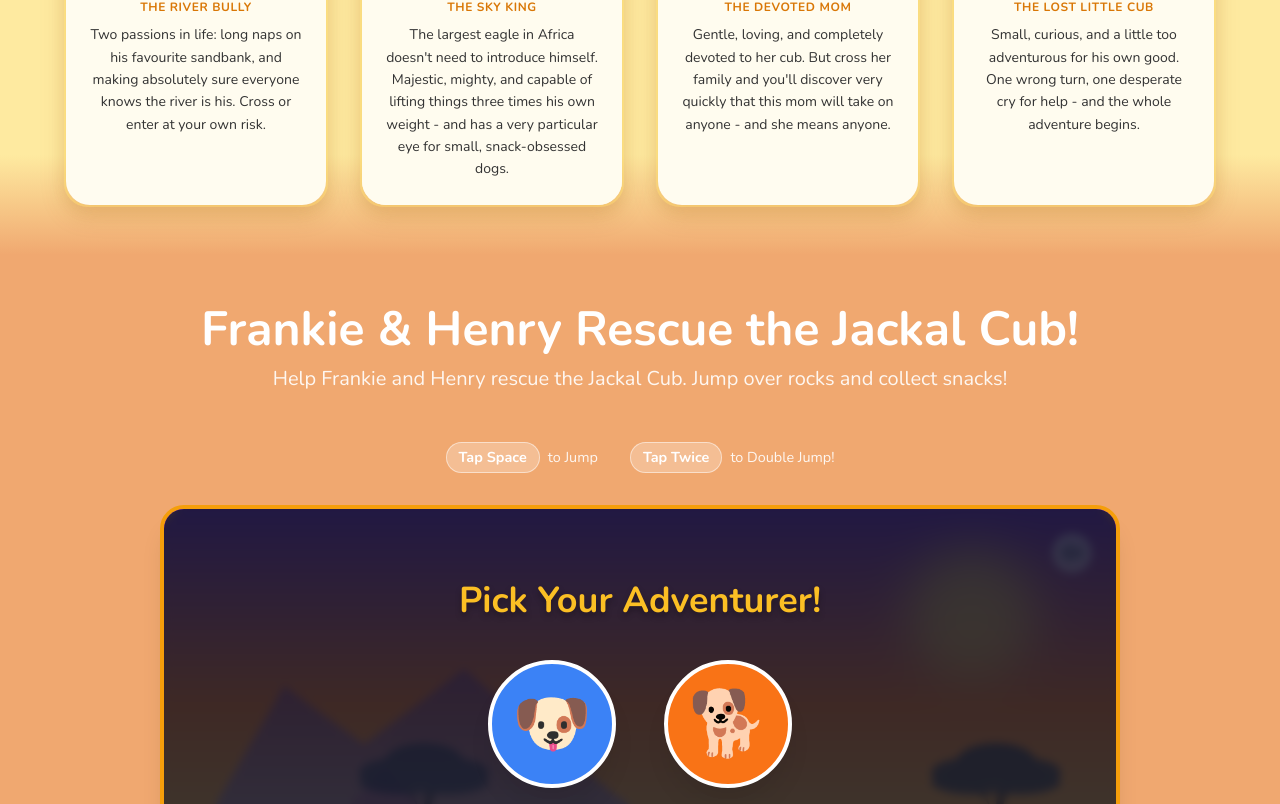
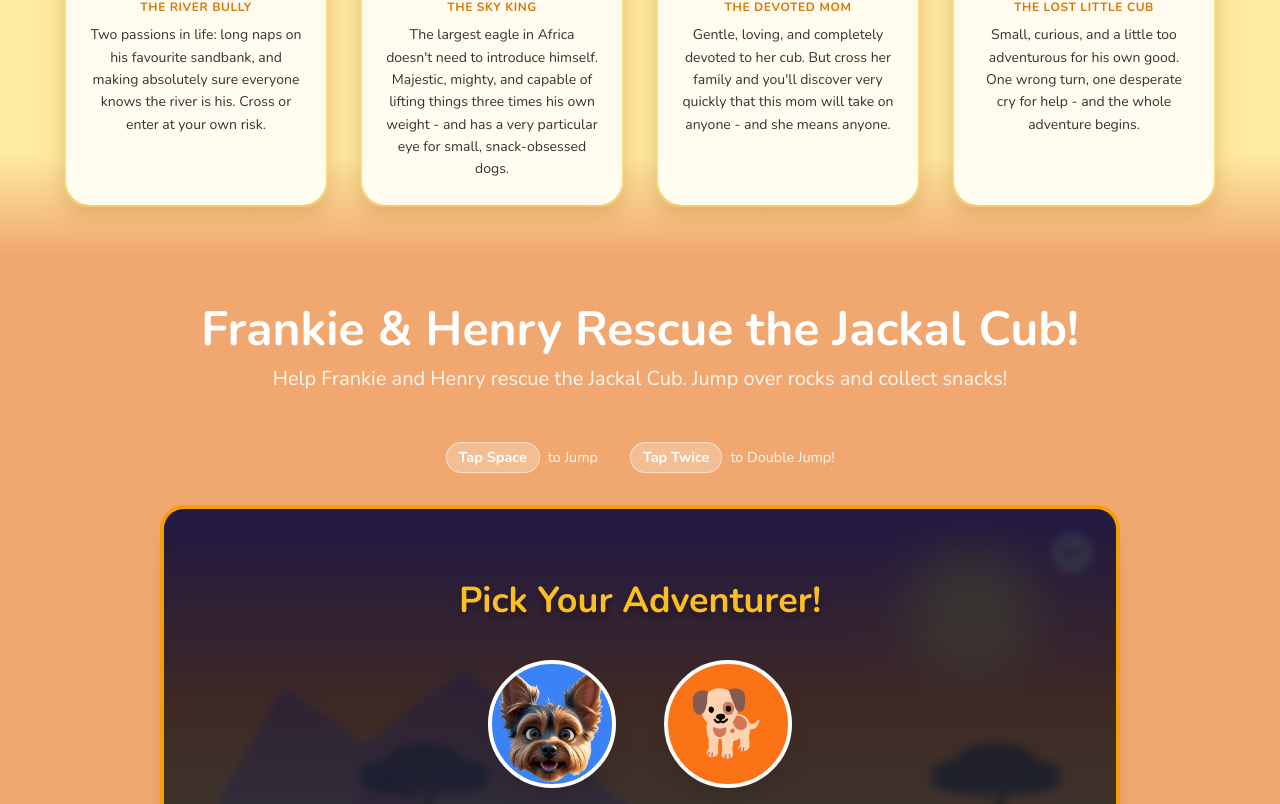
Before and after one commit to michelecameron21-art/Frankie-Henry-Website, a React (Vite) app: page / in a window 1280 px wide. Shown: the part 1993-2797 px from the top of the page. Built offline with nearby package versions, Linux system fonts and the light colour scheme.

Commit message:
Use Frankie close-up photo in character select circle

```diff
--- a/src/components/Game.jsx
+++ b/src/components/Game.jsx
@@ -583,8 +583,8 @@ export default function Game() {
                                     style={{ display: 'flex', flexDirection: 'column', alignItems: 'center', gap: '1rem', background: 'none', border: 'none', cursor: 'pointer', transition: 'transform 0.2s' }}
                                     className="hover:scale-110"
                                 >
-                                    <div style={{ width: '8rem', height: '8rem', background: '#3B82F6', borderRadius: '50%', border: '4px solid white', display: 'flex', alignItems: 'center', justifyContent: 'center', fontSize: '4rem', boxShadow: '0 20px 25px -5px rgba(0, 0, 0, 0.1)' }}>
-                                        🐶
+                                    <div style={{ width: '8rem', height: '8rem', background: '#3B82F6', borderRadius: '50%', border: '4px solid white', overflow: 'hidden', boxShadow: '0 20px 25px -5px rgba(0, 0, 0, 0.1)' }}>
+                                        <img src="/assets/frankie-closeup.png" alt="Frankie" style={{ width: '100%', height: '100%', objectFit: 'cover' }} />
                                     </div>
                                     <span style={{ fontSize: '1.5rem', fontWeight: 'bold', color: 'white' }}>Frankie</span>
                                 </button>
```
